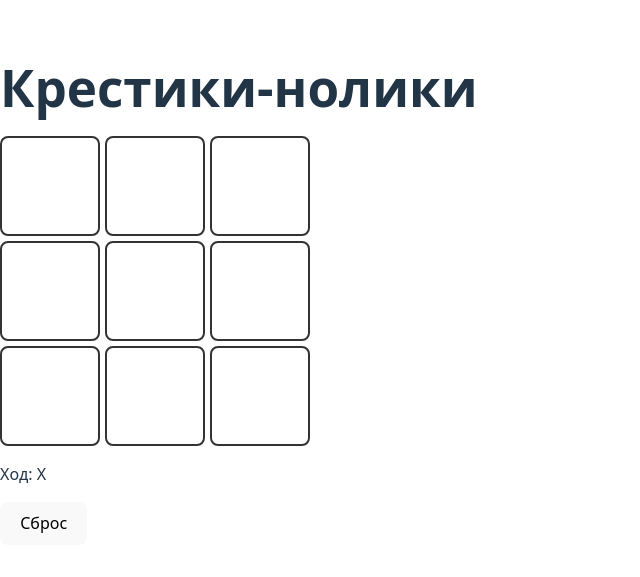
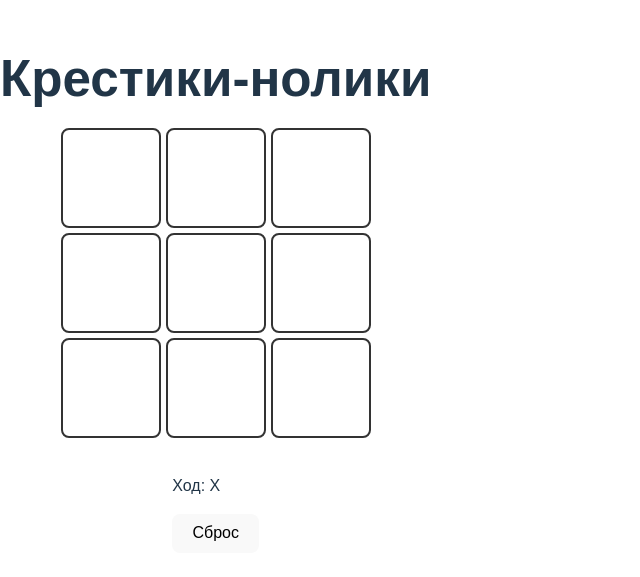
Before and after one commit to YaroslavIonin/tic-tac-toe, a React (Vite) app: page / in a window 1280 px wide. Shown: the part 115-692 px from the top of the page, without its empty margins (0-640 px from the left). Built offline with nearby package versions, Linux system fonts and the light colour scheme.

Commit message:
add styles

```diff
--- a/src/TicTacToe.css
+++ b/src/TicTacToe.css
@@ -1,14 +1,26 @@
-.cell.highlight {
-    background-color: #ffd700;
-    font-weight: bold;
-    transition: background-color 0.3s ease;
+.container {
+    display: flex;
+    flex-direction: column;
+    justify-content: center;
+    align-items: center;
+    min-height: 100vh;
+    font-family: Arial, sans-serif;
 }
+
+
+h1 {
+    text-align: center;
+    margin-bottom: 20px;
+}
+
 
 .board {
     display: grid;
     grid-template-columns: repeat(3, 100px);
     gap: 5px;
+    margin-bottom: 20px;
 }
+
 
 .cell {
     width: 100px;
@@ -24,7 +36,8 @@
 }
 
 
-h1 {
-    text-align: center;
-    margin-bottom: 20px;
+.cell.highlight {
+    background-color: #ffd700;
+    font-weight: bold;
+    transition: background-color 0.3s ease;
 }
```
